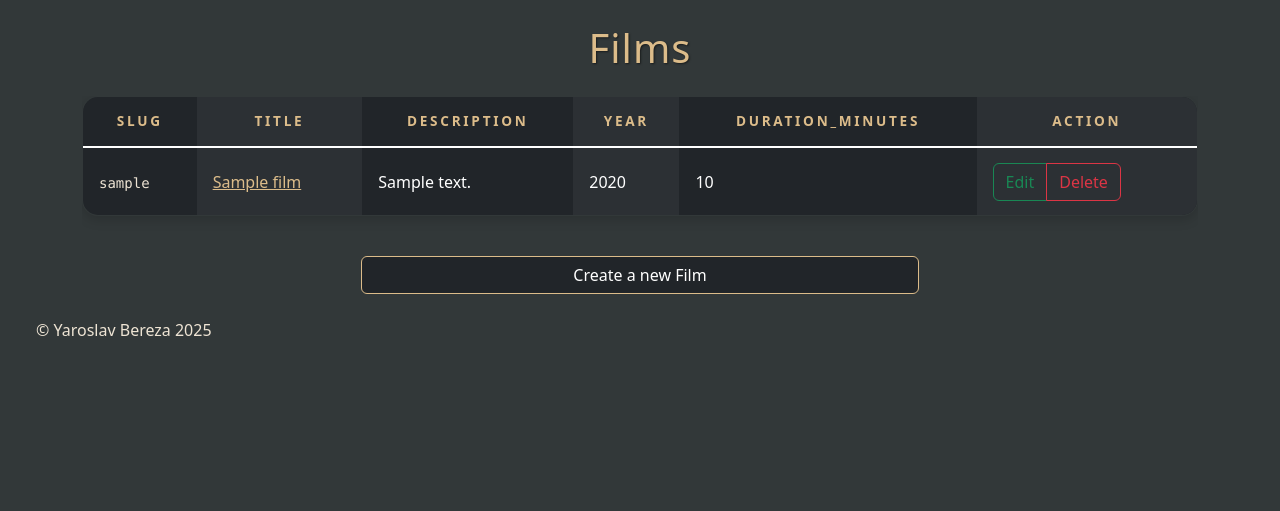
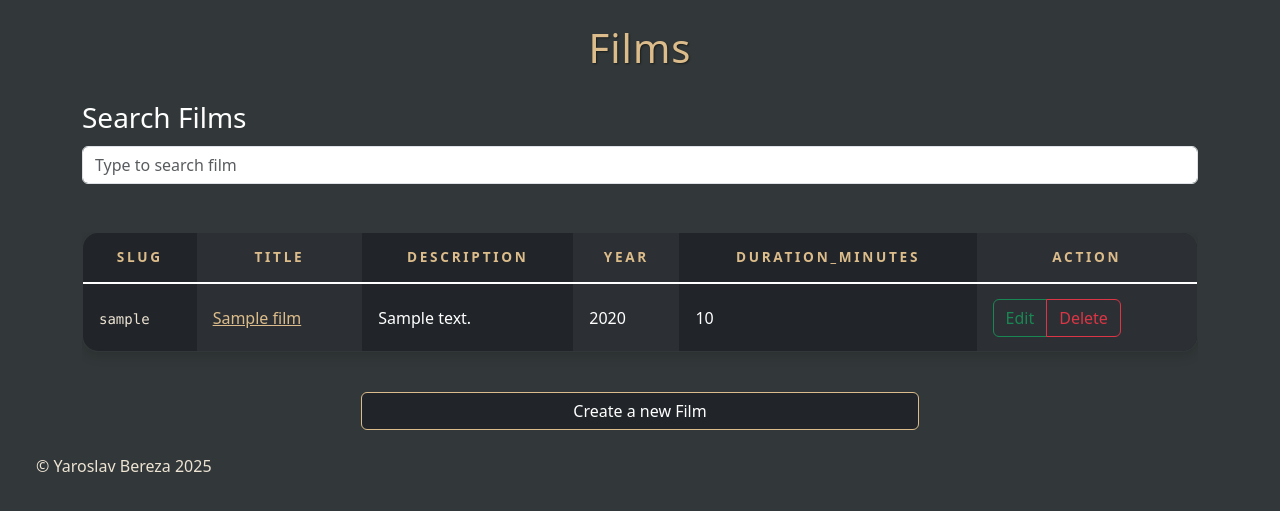
Before and after one commit to yaros2106/FastAPI-Film-Catalog, a FastAPI app: template film-catalog/templates/films/list.html in a window 1280 px wide. Shown: the part 74-585 px from the top of the page. Run offline with FastAPI, Linux system fonts and the light colour scheme; the template is opened without the code that fills it: most values are stand-ins (such as "Sample title", 1, 10 or a date in 2020).

Commit message:
film selection field

```diff
--- a/film-catalog/services/films/form_response_helper.py
+++ b/film-catalog/services/films/form_response_helper.py
@@ -12,7 +12,7 @@ from templating import templates
 class FormResponseHelper:
     def __init__(
         self,
-        model: type[BaseModel],
+        model: type[BaseModel] | None,
         template_name: str,
     ) -> None:
         self.model = model
@@ -36,7 +36,7 @@ class FormResponseHelper:
         **extra_context: Any,  # noqa: ANN401
     ) -> HTMLResponse:
         context: dict[str, Any] = {}
-        model_schema = self.model.model_json_schema()
+        model_schema = self.model.model_json_schema() if self.model else None
         if pydantic_error:
             errors = self.format_pydantic_errors(pydantic_error)
         context.update(
--- a/film-catalog/static/css/films/list.css
+++ b/film-catalog/static/css/films/list.css
@@ -1,3 +1,13 @@
+.search-label {
+color: #ffffff;
+}
+
+.form-control:focus {
+  border-color: #eec89b;
+  box-shadow: none;
+}
+
+
 .rounded-table {
   border-radius: 1rem;
   overflow: hidden;
@@ -65,9 +75,10 @@ tr.htmx-swapping td {
 .htmx-indicator {
   display: none;
   margin-left: 8px;
-  vertical-align: middle;
+  vertical-align: center;
 }
 
-.htmx-request .htmx-indicator {
+.htmx-request .htmx-indicator,
+.htmx-request.htmx-indicator {
   display: inline-block;
 }
--- /dev/null
+++ b/film-catalog/templates/films/components/films_table.html
@@ -0,0 +1,74 @@
+{% for film in films %}
+
+  <tr>
+    <td><code>{{ film.slug }}</code></td>
+    <td>
+      {% if film.target_url %}
+        <a
+          target="_blank"
+          class="target_url_film"
+          href="{{ film.target_url }}">{{ film.title }}
+        </a>
+      {% else %}
+        {{ film.title }}
+      {% endif %}
+    </td>
+    <td>{{ film.description }}</td>
+    <td>{{ film.year }}</td>
+    <td>{{ film.duration_minutes }}</td>
+    <td>
+      <div class="btn-group" role="group" aria-label="Films actions">
+        <a href="{{ url_for('films:update_view', slug=film.slug) }}" class="btn btn-outline-success">Edit</a>
+        <button
+          type="button"
+          class="btn btn-outline-danger"
+          data-bs-toggle="modal"
+          data-bs-target="#model-confirm-delete-{{ film.slug }}-label">
+          Delete
+        </button>
+      </div>
+
+      <div class="modal fade" id="model-confirm-delete-{{ film.slug }}-label" tabindex="-1"
+           aria-labelledby="model-confirm-delete-{{ film.slug }}-label"
+           aria-hidden="true">
+        <div class="modal-dialog modal-dialog-centered">
+          <div class="modal-content">
+            <div class="modal-header">
+              <h1 class="modal-title fs-5" id="model-confirm-delete-{{ film.slug }}-label">Confirm deletion
+                -
+                <strong>{{ film.title }}</strong></h1>
+              <button type="button" class="btn-close" data-bs-dismiss="modal" aria-label="Close"></button>
+            </div>
+            <div class="modal-body">
+              Are you sure you want to delete Film
+              <a
+                target="_blank"
+                class="modal-film-link"
+                href="{{ film.target_url }}">{{ film.title }}</a>?
+            </div>
+            <div class="modal-footer">
+              <button type="button" class="btn btn-secondary" data-bs-dismiss="modal">Close</button>
+              <button
+                hx-delete="{{ url_for('films:delete', slug=film.slug) }}"
+                hx-target="closest tr"
+                hx-swap="outerHTML swap:1s"
+                type="submit"
+                class="btn btn-danger"
+              >
+                Delete
+                <img
+                  src="{{ url_for('static', path='images/loading.svg') }}"
+                  alt="Loading..."
+                  class="htmx-indicator"
+                  width="20"
+                />
+              </button>
+
+            </div>
+          </div>
+        </div>
+      </div>
+
+    </td>
+  </tr>
+{% endfor %}
--- a/film-catalog/templates/films/list.html
+++ b/film-catalog/templates/films/list.html
@@ -11,7 +11,31 @@
 {% block main %}
   <h1 class="title text-center my-4">Films</h1>
   {% if films %}
-    <div class="table-responsive">
+
+    <label for="inputSearch" class="form-label search-label fs-3">
+      Search Films
+      <span class="htmx-indicator ms-2">
+    <img
+      src="{{ url_for('static', path='images/loading.svg') }}"
+      alt="Loading..."
+      width="20"
+    />
+      </span>
+    </label>
+
+    <input
+      class="form-control"
+      type="search"
+      name="query"
+      hx-post="{{ url_for('films:search') }}"
+      hx-trigger="input changed delay:500ms, keyup[key=='Enter']"
+      hx-target="#search-results"
+      hx-indicator=".htmx-indicator"
+      id="inputSearch"
+      placeholder="Type to search film"
+    >
+
+    <div class="table-responsive mt-5">
       <table class="table table-dark table-striped-columns table-hover align-middle rounded-table">
         <thead>
         <tr>
@@ -23,83 +47,11 @@
           <th scope="col" class="text-center">Action</th>
         </tr>
         </thead>
-        <tbody class="table-group-divider">
-        {% for film in films %}
 
-          <tr>
-            <td><code>{{ film.slug }}</code></td>
-            <td>
-              {% if film.target_url %}
-                <a
-                  target="_blank"
-                  class="target_url_film"
-                  href="{{ film.target_url }}">{{ film.title }}
-                </a>
-              {% else %}
-                {{ film.title }}
-              {% endif %}
-            </td>
-            <td>{{ film.description }}</td>
-            <td>{{ film.year }}</td>
-            <td>{{ film.duration_minutes }}</td>
-            <td>
-              <div class="btn-group" role="group" aria-label="Films actions">
-                <a href="{{ url_for('films:update_view', slug=film.slug) }}" class="btn btn-outline-success">Edit</a>
-                <button
-                  type="button"
-                  class="btn btn-outline-danger"
-                  data-bs-toggle="modal"
-                  data-bs-target="#model-confirm-delete-{{ film.slug }}-label">
-                  Delete
-                </button>
-              </div>
+        <tbody class="table-group-divider" id="search-results">
+        {% include 'films/components/films_table.html' %}
+        </tbody>
 
-              <div class="modal fade" id="model-confirm-delete-{{ film.slug }}-label" tabindex="-1"
-                   aria-labelledby="model-confirm-delete-{{ film.slug }}-label"
-                   aria-hidden="true">
-                <div class="modal-dialog modal-dialog-centered">
-                  <div class="modal-content">
-                    <div class="modal-header">
-                      <h1 class="modal-title fs-5" id="model-confirm-delete-{{ film.slug }}-label">Confirm deletion
-                        -
-                        <strong>{{ film.title }}</strong></h1>
-                      <button type="button" class="btn-close" data-bs-dismiss="modal" aria-label="Close"></button>
-                    </div>
-                    <div class="modal-body">
-                      Are you sure you want to delete Film
-                      <a
-                        target="_blank"
-                        class="modal-film-link"
-                        href="{{ film.target_url }}">{{ film.title }}</a>?
-                    </div>
-                    <div class="modal-footer">
-                      <button type="button" class="btn btn-secondary" data-bs-dismiss="modal">Close</button>
-                      <button
-                        hx-delete="{{ url_for('films:delete', slug=film.slug) }}"
-                        hx-target="closest tr"
-                        hx-swap="outerHTML swap:1s"
-                        type="submit"
-                        class="btn btn-danger"
-                      >
-                        Delete
-                        <img
-                          src="{{ url_for('static', path='images/loading.svg') }}"
-                          alt="Loading..."
-                          class="htmx-indicator"
-                          width="20"
-                        />
-                      </button>
-
-                    </div>
-                  </div>
-                </div>
-              </div>
-
-            </td>
-          </tr>
-        {% endfor %}
-
-        </tbody>
       </table>
     </div>
 
```
Also changed, not shown: film-catalog/rest/films/list_views.py (+35 -3 lines).
